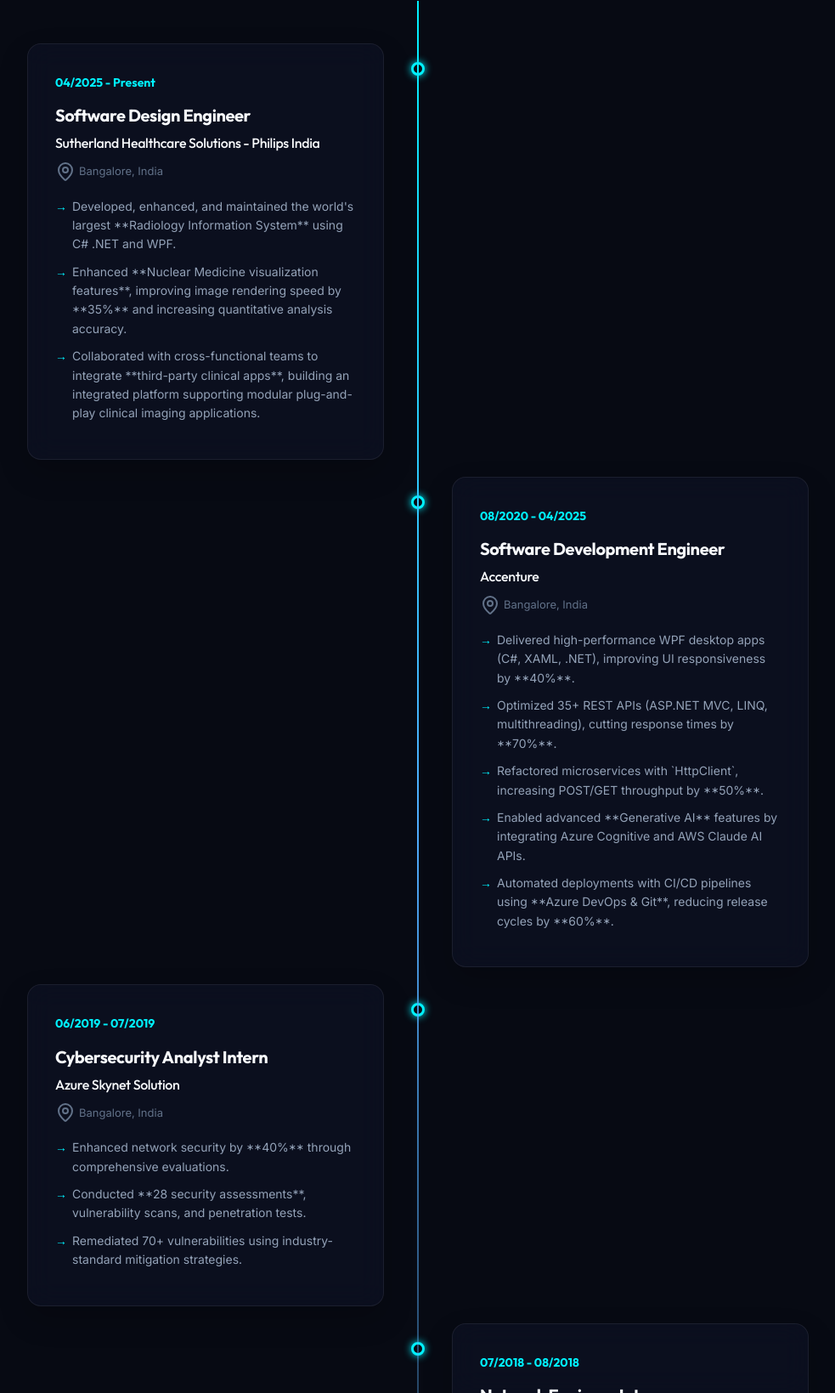
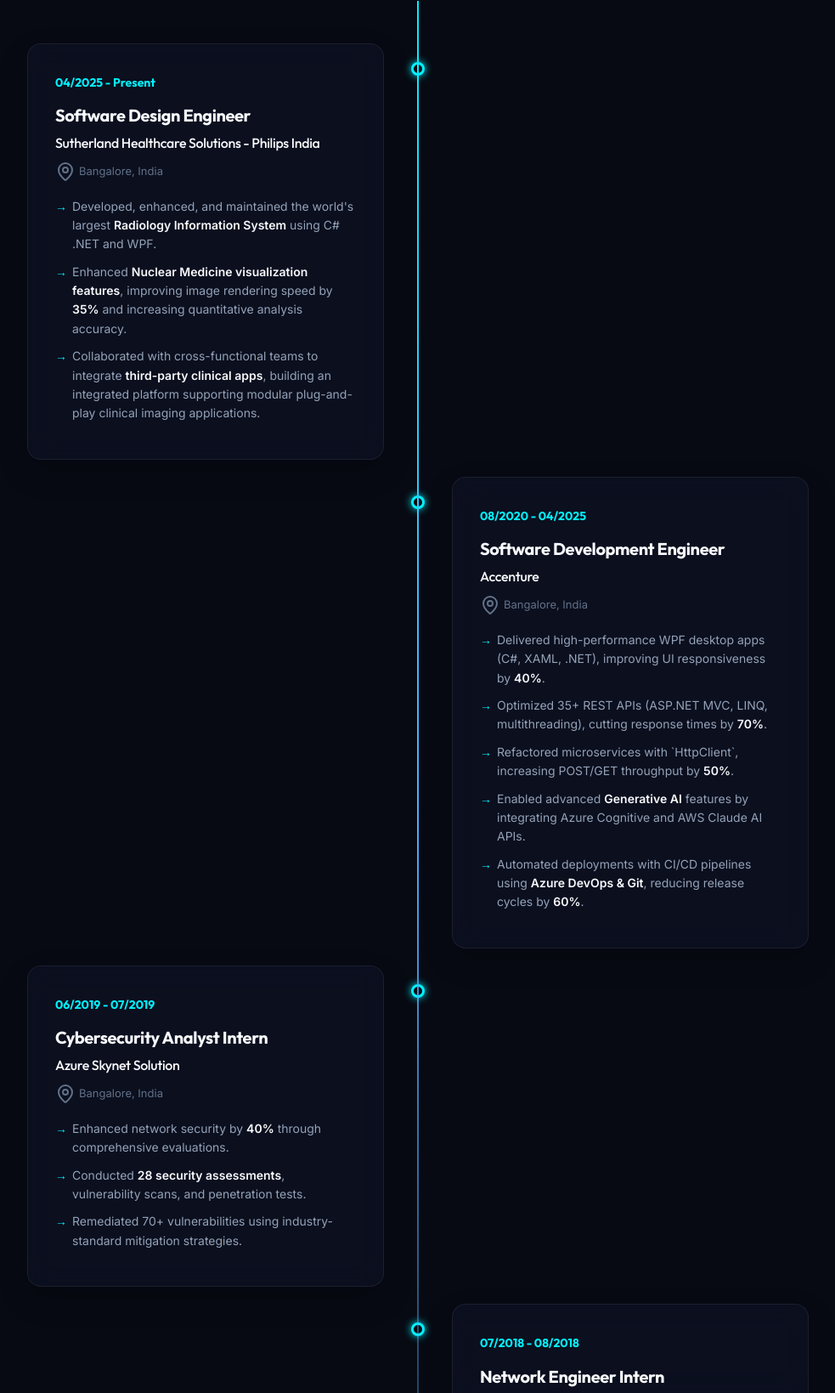
Before and after one commit to ramesh980514/PersonalSite, a plain HTML site: page index.html in a window 1280 px wide. Shown: the part 1355-2994 px from the top of the page at 85% size, without its empty margins (148-1131 px from the left). Drawn offline with nearby package versions, Linux system fonts and the light colour scheme.

Commit message:
fix: replace markdown bold tags with HTML strong tags in experience section

```diff
--- a/index.html
+++ b/index.html
@@ -155,9 +155,9 @@
                             <h4 class="timeline-company">Sutherland Healthcare Solutions - Philips India</h4>
                             <p class="timeline-location"><i data-lucide="map-pin"></i> Bangalore, India</p>
                             <ul class="timeline-bullets">
-                                <li>Developed, enhanced, and maintained the world's largest **Radiology Information System** using C# .NET and WPF.</li>
-                                <li>Enhanced **Nuclear Medicine visualization features**, improving image rendering speed by **35%** and increasing quantitative analysis accuracy.</li>
-                                <li>Collaborated with cross-functional teams to integrate **third-party clinical apps**, building an integrated platform supporting modular plug-and-play clinical imaging applications.</li>
+                                <li>Developed, enhanced, and maintained the world's largest <strong>Radiology Information System</strong> using C# .NET and WPF.</li>
+                                <li>Enhanced <strong>Nuclear Medicine visualization features</strong>, improving image rendering speed by <strong>35%</strong> and increasing quantitative analysis accuracy.</li>
+                                <li>Collaborated with cross-functional teams to integrate <strong>third-party clinical apps</strong>, building an integrated platform supporting modular plug-and-play clinical imaging applications.</li>
                             </ul>
                         </div>
                     </div>
@@ -171,11 +171,11 @@
                             <h4 class="timeline-company">Accenture</h4>
                             <p class="timeline-location"><i data-lucide="map-pin"></i> Bangalore, India</p>
                             <ul class="timeline-bullets">
-                                <li>Delivered high-performance WPF desktop apps (C#, XAML, .NET), improving UI responsiveness by **40%**.</li>
-                                <li>Optimized 35+ REST APIs (ASP.NET MVC, LINQ, multithreading), cutting response times by **70%**.</li>
-                                <li>Refactored microservices with `HttpClient`, increasing POST/GET throughput by **50%**.</li>
-                                <li>Enabled advanced **Generative AI** features by integrating Azure Cognitive and AWS Claude AI APIs.</li>
-                                <li>Automated deployments with CI/CD pipelines using **Azure DevOps & Git**, reducing release cycles by **60%**.</li>
+                                <li>Delivered high-performance WPF desktop apps (C#, XAML, .NET), improving UI responsiveness by <strong>40%</strong>.</li>
+                                <li>Optimized 35+ REST APIs (ASP.NET MVC, LINQ, multithreading), cutting response times by <strong>70%</strong>.</li>
+                                <li>Refactored microservices with `HttpClient`, increasing POST/GET throughput by <strong>50%</strong>.</li>
+                                <li>Enabled advanced <strong>Generative AI</strong> features by integrating Azure Cognitive and AWS Claude AI APIs.</li>
+                                <li>Automated deployments with CI/CD pipelines using <strong>Azure DevOps & Git</strong>, reducing release cycles by <strong>60%</strong>.</li>
                             </ul>
                         </div>
                     </div>
@@ -189,8 +189,8 @@
                             <h4 class="timeline-company">Azure Skynet Solution</h4>
                             <p class="timeline-location"><i data-lucide="map-pin"></i> Bangalore, India</p>
                             <ul class="timeline-bullets">
-                                <li>Enhanced network security by **40%** through comprehensive evaluations.</li>
-                                <li>Conducted **28 security assessments**, vulnerability scans, and penetration tests.</li>
+                                <li>Enhanced network security by <strong>40%</strong> through comprehensive evaluations.</li>
+                                <li>Conducted <strong>28 security assessments</strong>, vulnerability scans, and penetration tests.</li>
                                 <li>Remediated 70+ vulnerabilities using industry-standard mitigation strategies.</li>
                             </ul>
                         </div>
```
